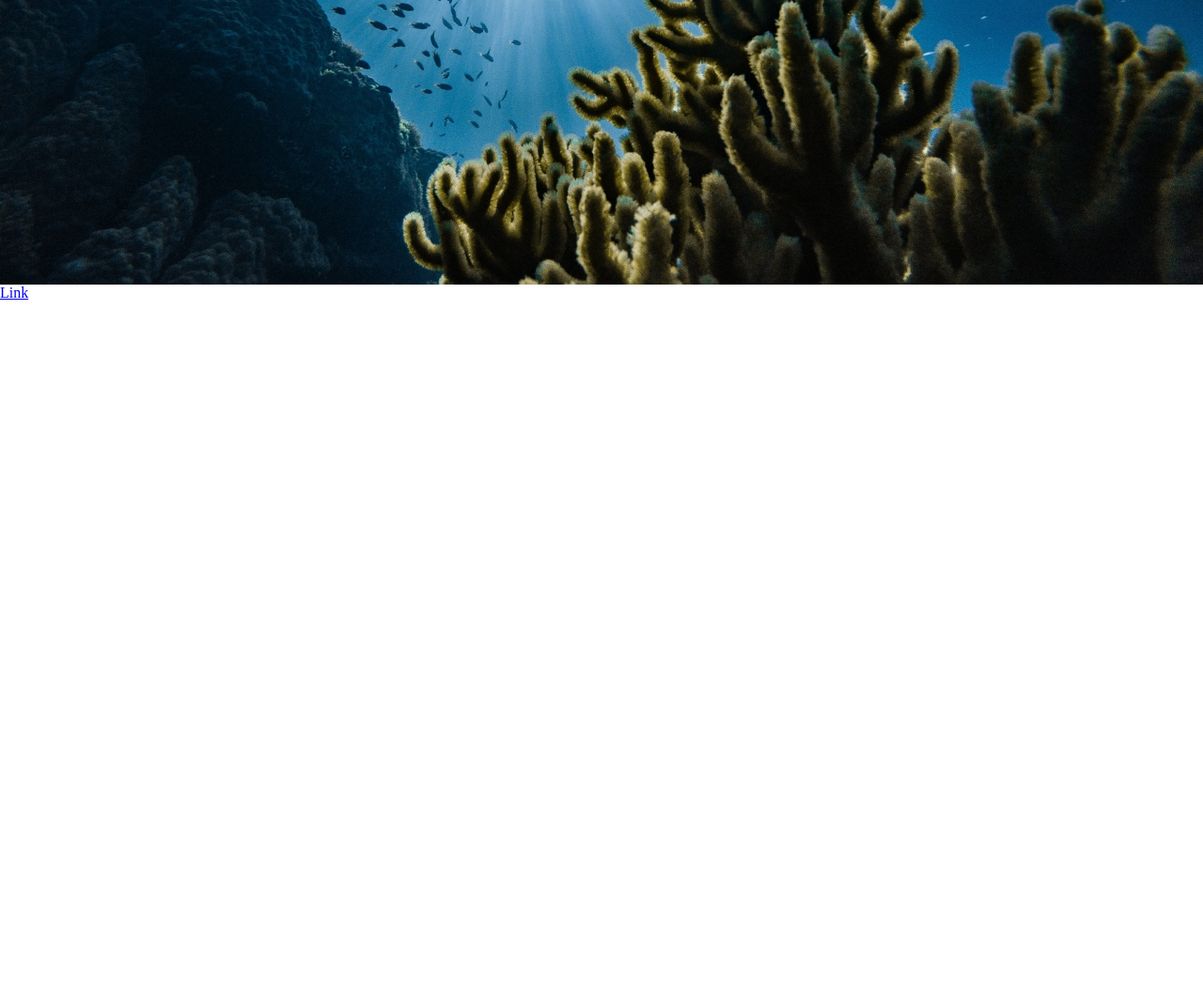
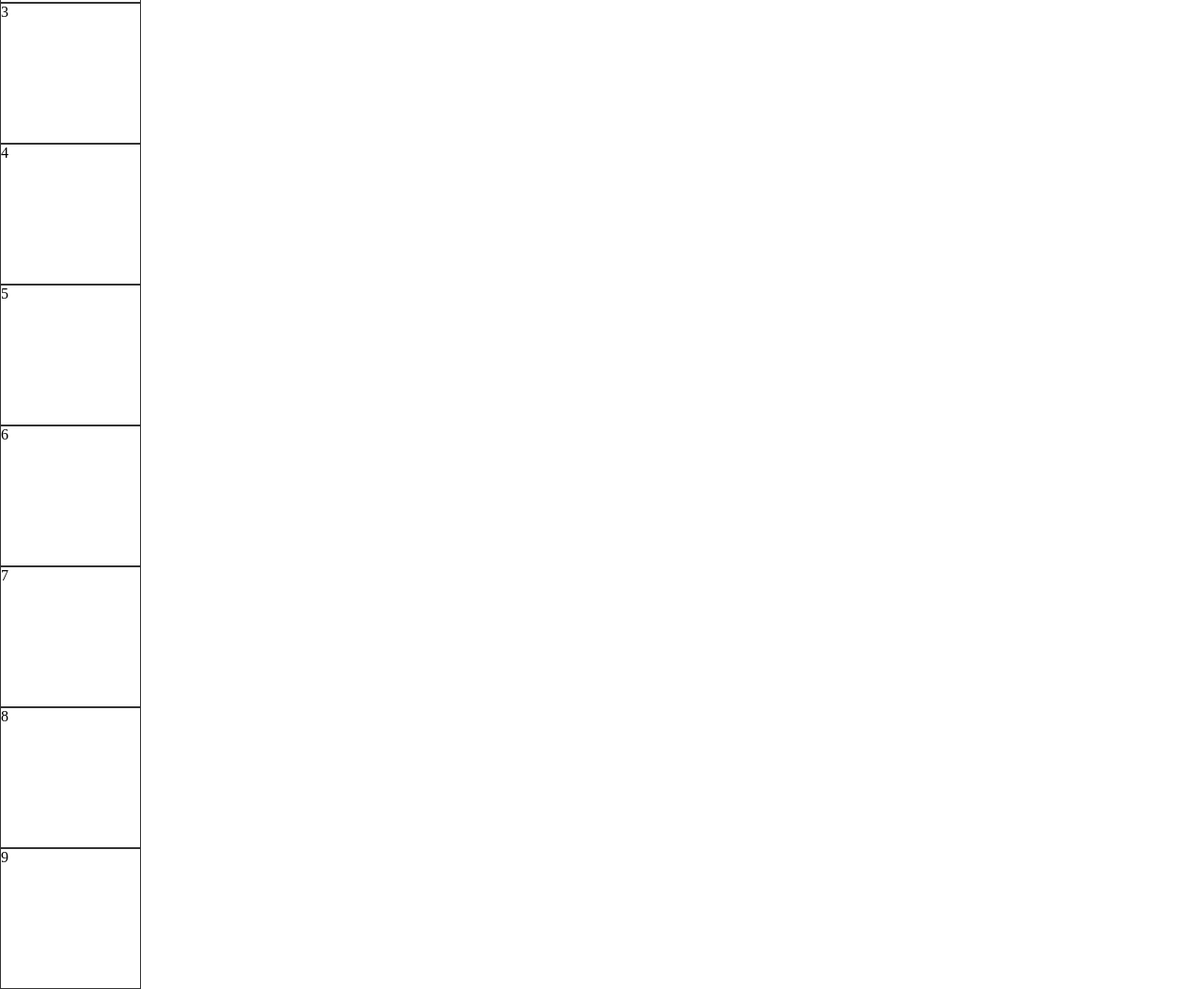
Before and after one commit to valost/lesson6, a plain HTML site: page index.html in a window 1280 px wide. Shown: the part 297-1350 px from the top of the page at 94% size. Before the commit the page ends 800 px from the top, so only its background shows below. Drawn offline with Linux system fonts and the light colour scheme.

Commit message:
changed divs

```diff
--- a/index.html
+++ b/index.html
@@ -5,11 +5,19 @@
     <meta http-equiv="X-UA-Compatible" content="IE=edge">
     <meta name="viewport" content="width=device-width, initial-scale=1.0">
     <link rel="stylesheet" href="styles.css">
-    <title>Flexbox</title>
+    <title>CSS</title>
 </head>
 <body>
-    <div class="bg"></div>
-    <a href="big-link" href="#">Link</a>
-
+    <div class="flexbox">
+        <div class="block_">1</div>
+        <div class="block_">2</div>
+        <div class="block_">3</div>
+        <div class="block_">4</div>
+        <div class="block_">5</div>
+        <div class="block_">6</div>
+        <div class="block_">7</div>
+        <div class="block_">8</div>
+        <div class="block_">9</div>
+    </div>
 </body>
 </html>
--- a/styles.css
+++ b/styles.css
@@ -4,8 +4,10 @@
     box-sizing: border-box;
 }
 
+/*
+
 .bg {
-    background: url(./files/background.jpg) top center no-repeat;
+    background: url(/files/background.jpg) top center no-repeat;
     height: 600px;
     background-size: cover;
 }
@@ -15,4 +17,20 @@
     color: #000;
     margin: 20px;
     display: inline-block;
+    text-decoration: none;
 }
+
+p {
+
+    font-size: 26px;
+
+
+}
+
+*/
+
+.block_ {
+    width: 150px;
+    height: 150px;
+    border: 1px solid #333;
+}
```
